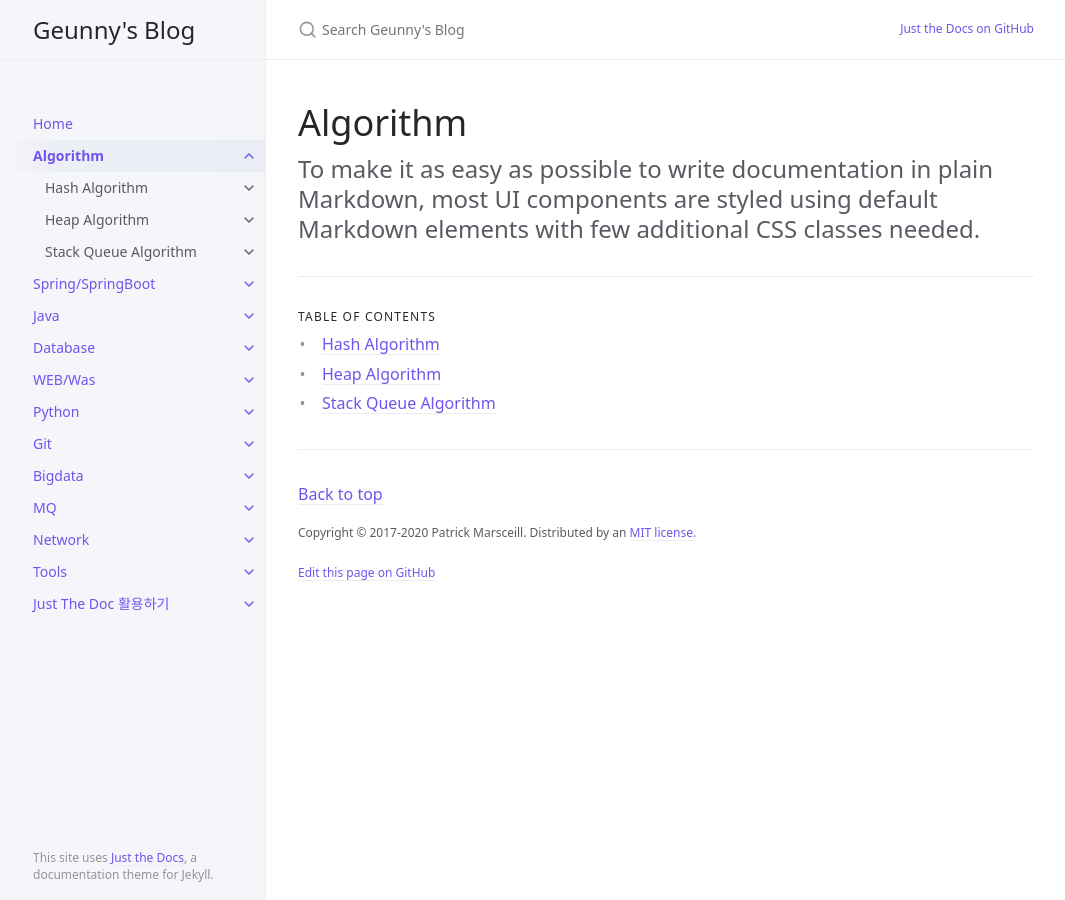
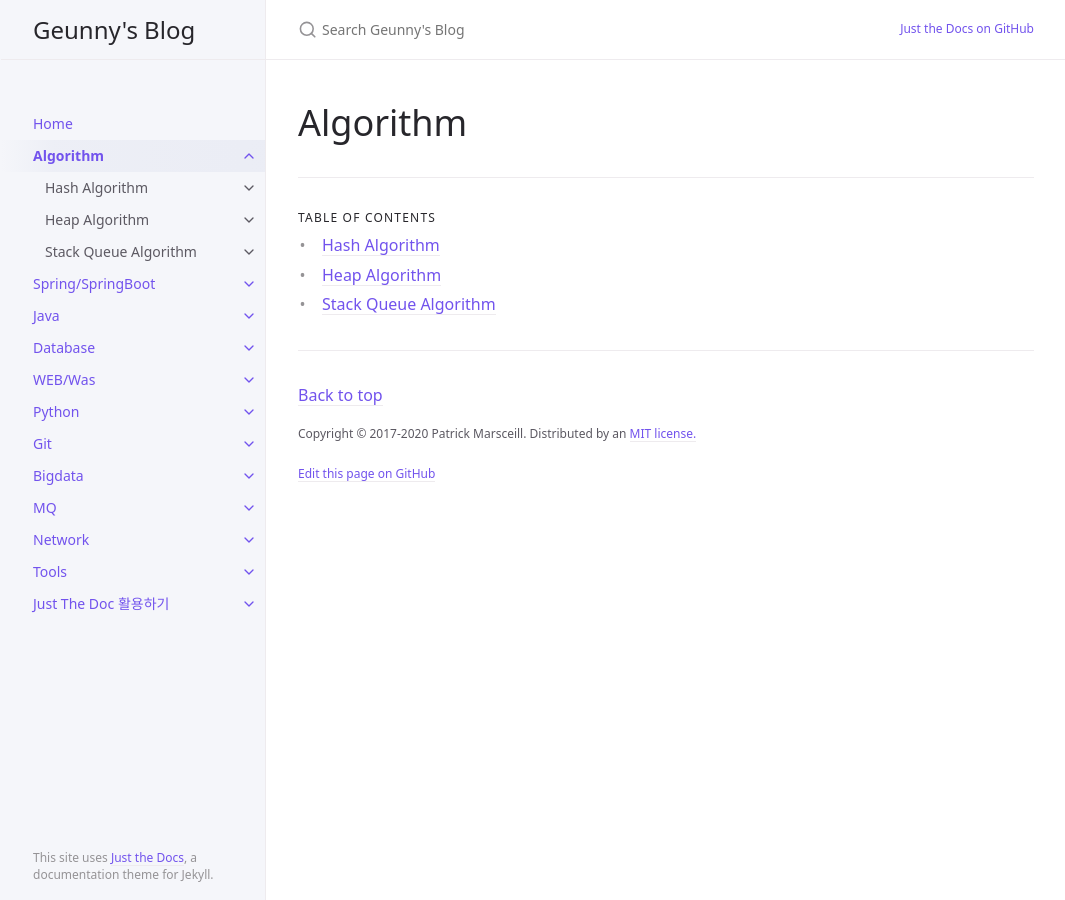
Before and after one commit to rmsdud2435/geunny-blog-renewal, a Jekyll site: the page built from docs/algorithm/algorithm_main.md, in a window 1280 px wide. Shown: the whole page, without its empty margins (106-1171 px from the left). Built offline with Jekyll 4.4.1, drawn with Linux system fonts in a browser that asks for light colours.

Commit message:
migration algorithm part2

```diff
--- a/docs/algorithm/algorithm_main.md
+++ b/docs/algorithm/algorithm_main.md
@@ -7,6 +7,3 @@ permalink: /algorithm
 ---
 
 # Algorithm
-
-To make it as easy as possible to write documentation in plain Markdown, most UI components are styled using default Markdown elements with few additional CSS classes needed.
-{: .fs-6 .fw-300 }
```
